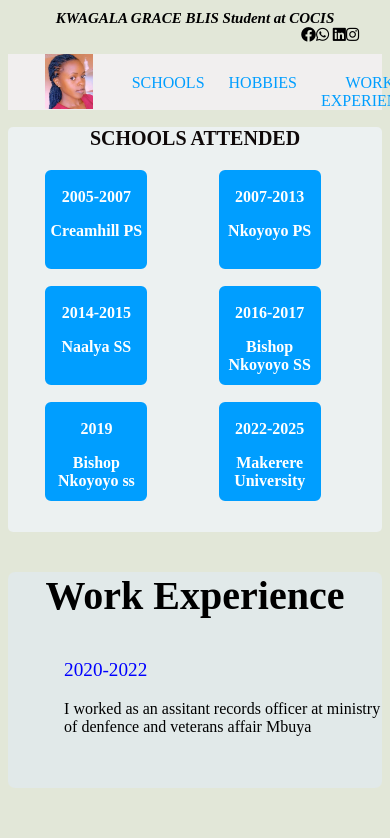
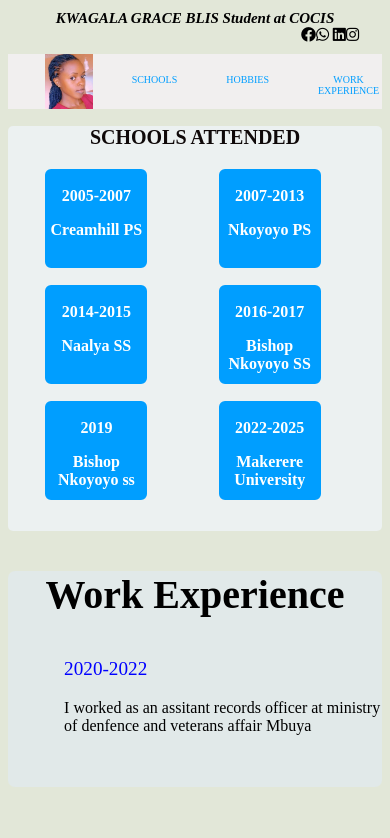
Before and after one commit to Kwagalagrace/Kwagalagrace, a plain HTML site: page index.html in a window 390 px wide. Shown: the top 838 px of the page. Drawn offline with Linux system fonts and the light colour scheme.

Commit message:
Add files via upload

```diff
--- a/coursework.css
+++ b/coursework.css
@@ -130,8 +130,12 @@ h4{
 }
 li{
     margin-left: 19px;
-    margin-right: 5px;
+
     margin-top: 20px;
+
+}
+a li{
+    font-size: 10px;
 }
 nav img{
     margin-right: 20px;
```
